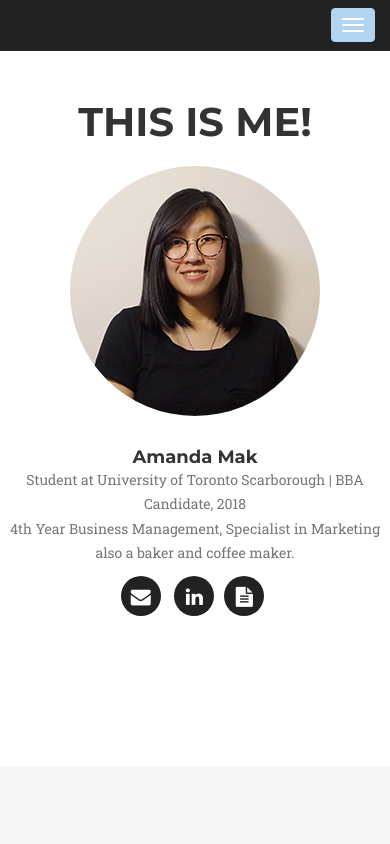
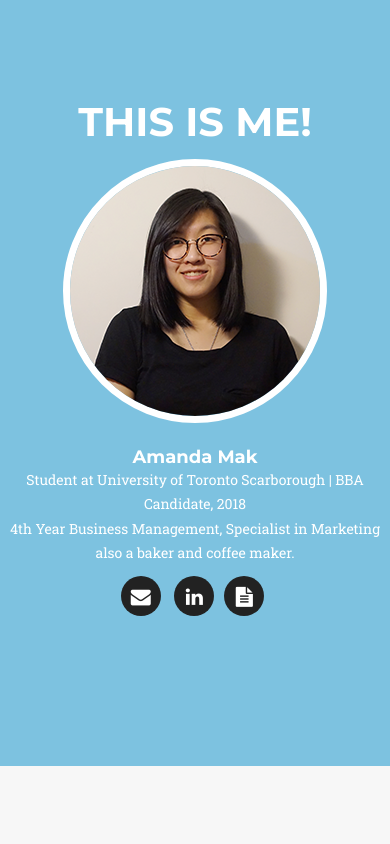
Before and after one commit to amandamak/amandamak.github.io, a plain HTML site: page index.html in a window 390 px wide. Shown: the top 844 px of the page. Drawn offline with nearby package versions, Linux system fonts and the light colour scheme; a web font is replaced by a local one.

Commit message:
Update index.html

```diff
--- a/index.html
+++ b/index.html
@@ -35,52 +35,20 @@
 </head>
 
 <body id="page-top" class="index">
-
-    <!-- Navigation -->
-    <nav class="navbar navbar-default navbar-fixed-top">
-        <div class="container">
-            <!-- Brand and toggle get grouped for better mobile display -->
-            <div class="navbar-header page-scroll">
-                <button type="button" class="navbar-toggle" data-toggle="collapse" data-target="#bs-example-navbar-collapse-1">
-                    <span class="sr-only">Toggle navigation</span>
-                    <span class="icon-bar"></span>
-                    <span class="icon-bar"></span>
-                    <span class="icon-bar"></span>
-                </button>
-            </div>
-
-            <!-- Collect the nav links, forms, and other content for toggling -->
-            <div class="collapse navbar-collapse" id="bs-example-navbar-collapse-1">
-                <ul class="nav navbar-nav navbar-right">
-                    <li class="hidden">
-                        <a href="#page-top"></a>
-                    </li>
-                    <li>
-                        <a class="page-scroll" href="#portfolio">Portfolio</a>
-                    </li>
-                    <li>
-                        <a class="page-scroll" href="#about">About</a>
-                    </li>
-                </ul>
-            </div>
-            <!-- /.navbar-collapse -->
-        </div>
-        <!-- /.container-fluid -->
-    </nav>
     <!-- About Section -->
-    <section id="about">
+    <section id="about" class="bg-blue">
         <div class="container">
             <div class="row">
                 <div class="col-lg-12 text-center">
-                    <h2 class="section-heading">This is me!</h2>
+                    <h2 class="section-heading" style="color:#fff">This is me!</h2>
                 </div>
             </div>
             <div class="row">
                 <div class="col">
                     <div class="team-member">
                         <img src="img/team/amanda_mak.png" class="img-responsive img-circle" alt="">
-                        <h4>Amanda Mak</h4>
-                        <p class="text-muted">Student at University of Toronto Scarborough | BBA Candidate, 2018<br>
+                        <h4 style="color:#fff">Amanda Mak</h4>
+                        <p class="text-muted" style="color:#fff">Student at University of Toronto Scarborough | BBA Candidate, 2018<br>
                             4th Year Business Management, Specialist in Marketing <br>
                         also a baker and coffee maker.</p>
                         <ul class="list-inline social-buttons">
```
